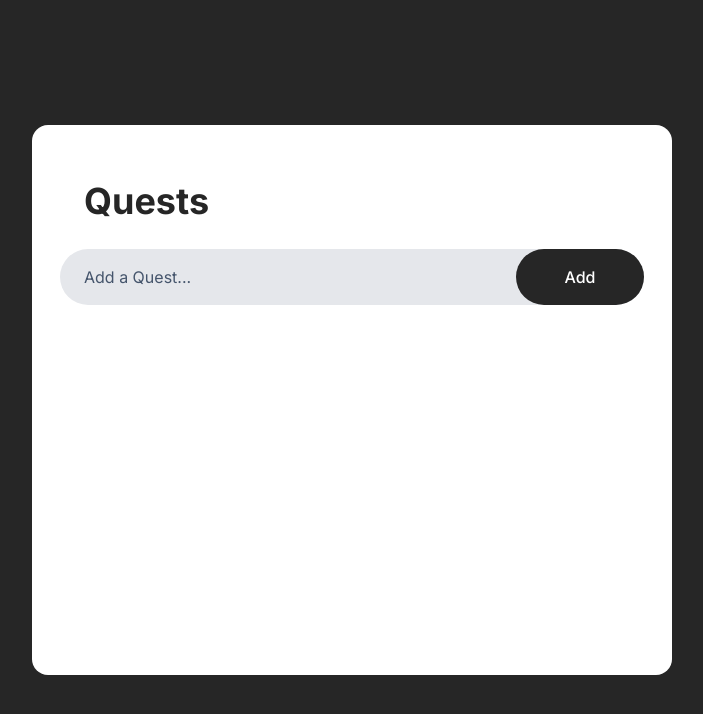
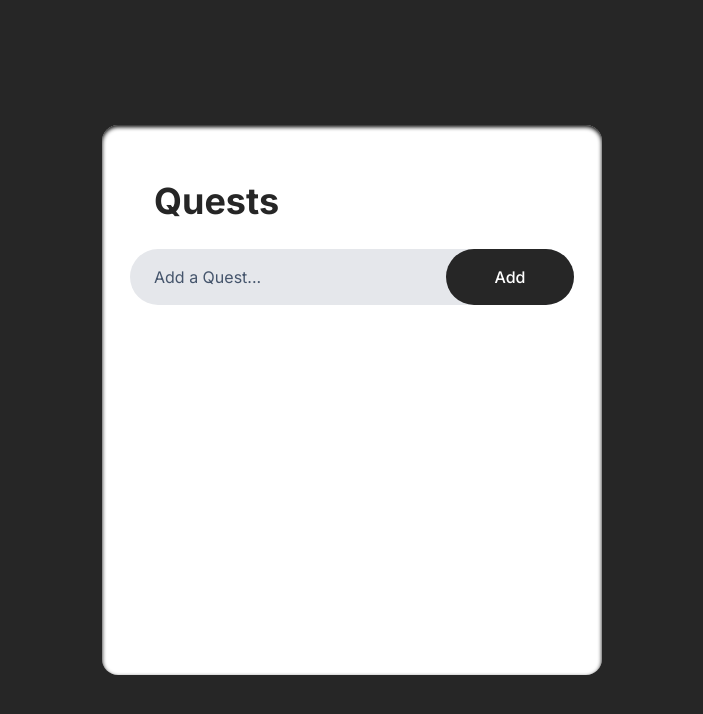
Before and after one commit to jobachx31/Quest-app, a React (Vite) app: page / in a window 1280 px wide. Shown: the top 714 px of the page, without its empty margins (288-991 px from the left). Built offline with nearby package versions, Linux system fonts and the light colour scheme; some icons are missing.

Commit message:
Fix: change clear all button color

```diff
--- a/src/components/Todo.tsx
+++ b/src/components/Todo.tsx
@@ -50,8 +50,8 @@ const Todo = () => {
 
   return (
     <div
-      className="bg-white place-self-center w-11/12 sm:max-w-[20rem] md:max-w-[30rem] lg:max-w-[40rem]
-  flex flex-col p-7 min-h-[550px] rounded-2xl text-black"
+      className="bg-white place-self-center w-10/12 max-w-[500px]
+  flex flex-col p-7 min-h-[550px] rounded-2xl text-black shadow-inner shadow-black"
     >
       <div className="flex items-center mt-7 gap-2">
         <HistoryEduRoundedIcon className=" mt-2 font-semibold" />
@@ -62,8 +62,8 @@ const Todo = () => {
           }}
           className={
             todoList.length > 0
-              ? "ml-auto cursor-pointer text-red-400"
-              : "ml-auto cursor-pointer text-red-400 invisible"
+              ? "ml-auto cursor-pointer text-neutral-600"
+              : "invisible"
           }
         />
       </div>
```
